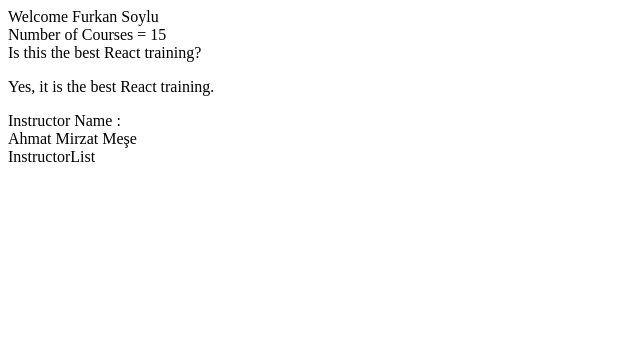
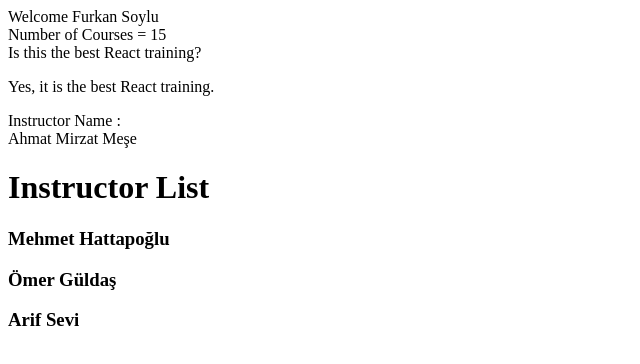
Before and after one commit to furkansylu97/TypeScript_Works, a React (Vite) app in the folder ReactTypeScript/: page / in a window 1280 px wide. Shown: the top 364 px of the page, without its empty margins (0-640 px from the left). Built offline with nearby package versions, Linux system fonts and the light colour scheme.

Commit message:
The process of printing the values ​​in tharray to the screen was performed

```diff
--- a/ReactTypeScript/src/components/InstructorList.tsx
+++ b/ReactTypeScript/src/components/InstructorList.tsx
@@ -9,7 +9,14 @@
 
 function InstructorList(props: instructureListInfoProps) {
   return (
-    <div>InstructorList</div>
+    <div>
+        <h1>Instructor List</h1>
+        {props.instructureListInfo.map(item => {
+            return (
+                <h3 key={item.firstName}>{item.firstName} {item.lastName}</h3>
+            )
+        })}
+    </div>
   )
 }
 
```
